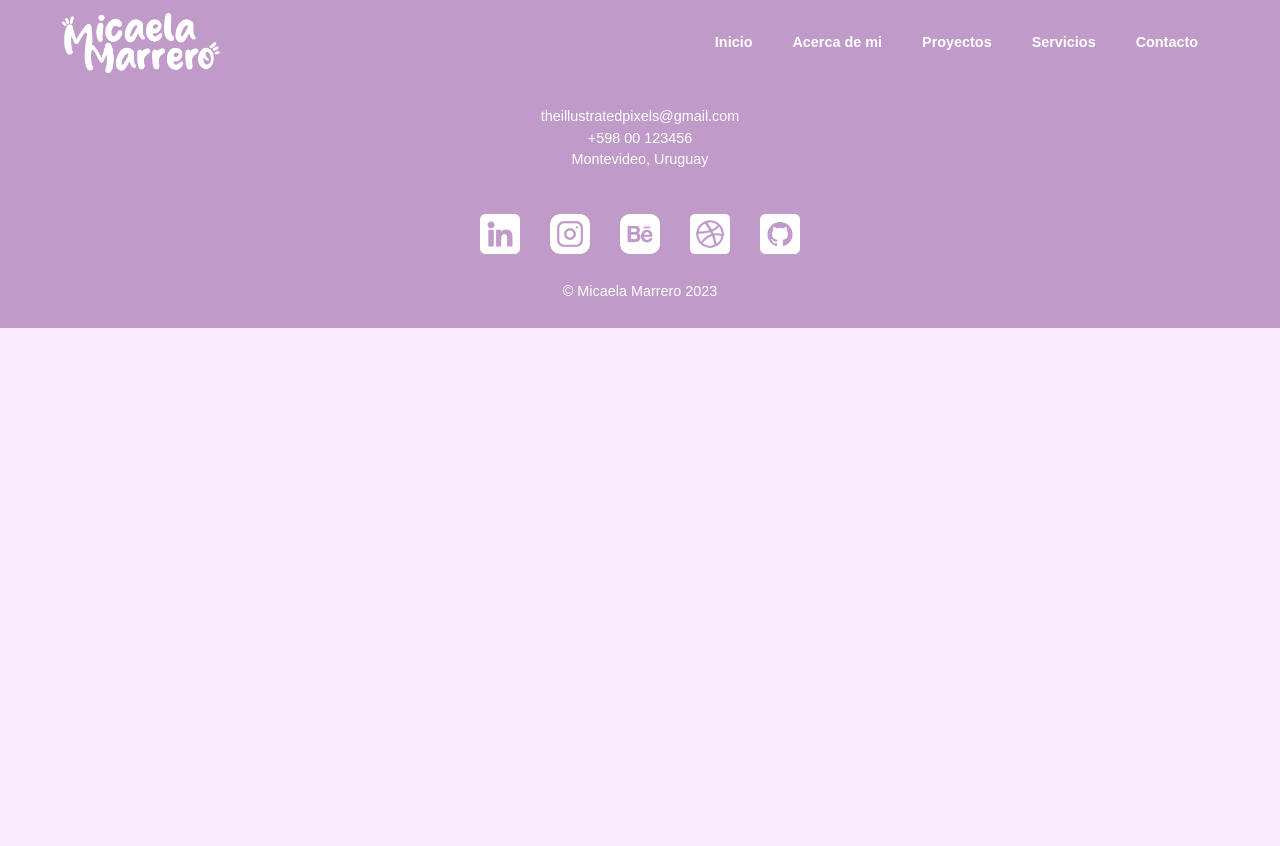
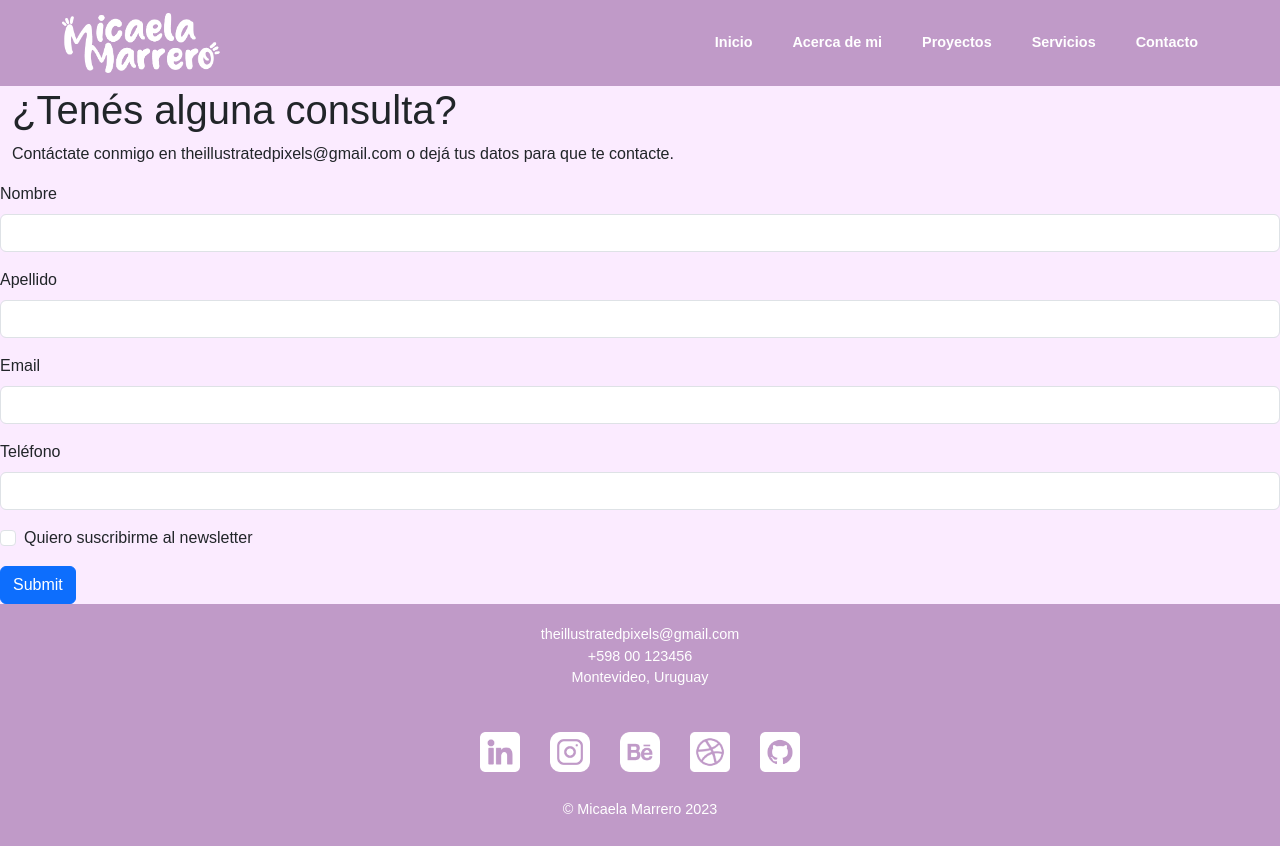
Before and after one commit to micamarreros/Micaela-Marrero, a plain HTML site: page pages/contacto.html in a window 1280 px wide. Before the commit the page ends 800 px from the top, so only its background shows below. Drawn offline with nearby package versions, Linux system fonts and the light colour scheme.

Commit message:
Agregué contenido a contacto

```diff
--- a/pages/contacto.html
+++ b/pages/contacto.html
@@ -48,7 +48,43 @@
   </header>
   <!----- FIN NAVBAR ----->
 
+  <!----- INICIO FORMULARIO ----->
+  <form>
+    <div class="container-fluid" id="info-form">
+      <h1>¿Tenés alguna consulta?</h1>
+      <p>
+        Contáctate conmigo en theillustratedpixels@gmail.com o dejá tus datos para que te contacte.
+      </p>
+    </div>
 
+    <div class="mb-3">
+      <label for="name" class="form-label">Nombre</label>
+      <input type="text" class="form-control" id="nombre">
+    </div>
+
+    <div class="mb-3">
+      <label for="surname" class="form-label">Apellido</label>
+      <input type="text" class="form-control" id="apellido">
+    </div>
+
+    <div class="mb-3">
+      <label for="email" class="form-label">Email</label>
+      <input type="email" class="form-control" id="email">
+    </div>
+
+    <div class="mb-3">
+      <label for="phone" class="form-label">Teléfono</label>
+      <input type="number" class="form-control" id="telefono">
+    </div>
+
+    <!----- checkbox newsletter-->
+    <div class="mb-3 form-check">
+      <input type="checkbox" class="form-check-input" id="exampleCheck1">
+      <label class="form-check-label" for="exampleCheck1">Quiero suscribirme al newsletter</label>
+    </div>
+    <button type="submit" class="btn btn-primary">Submit</button>
+  </form>
+  <!----- FIN FORMULARIO ----->
 
   <!----- INICIO FOOTER ----->
   <footer>
```
